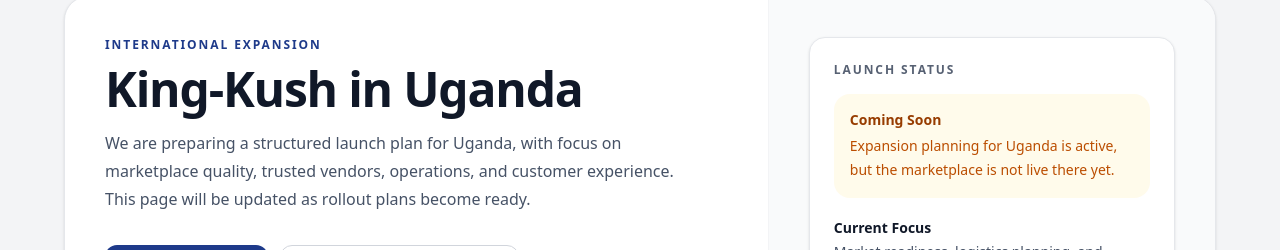
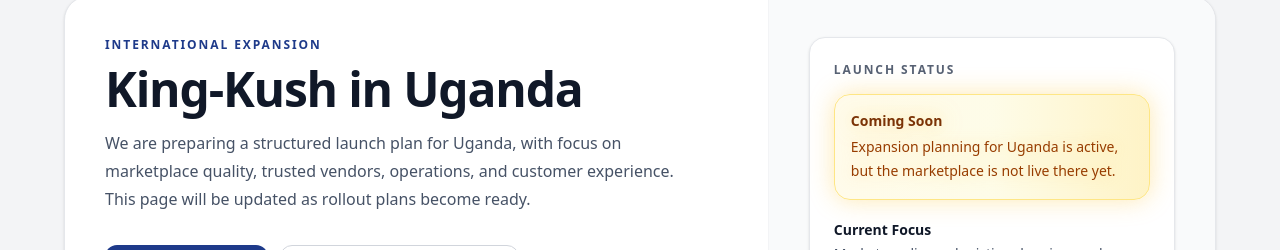
Before and after one commit to Manu9476/king-kush-stores, a Next.js app in the folder frontend/: page /footer-links/uganda in a window 1280 px wide. Shown: the part 132-382 px from the top of the page. Built offline with nearby package versions, Linux system fonts and the light colour scheme; no server answers.

Commit message:
Add glow styling to international coming soon status

```diff
--- a/frontend/src/components/ComingSoonBanner.tsx
+++ b/frontend/src/components/ComingSoonBanner.tsx
@@ -56,9 +56,11 @@
             <div className="border-t border-gray-100 bg-gray-50 p-8 lg:border-l lg:border-t-0 lg:p-10">
               <div className="rounded-2xl border border-gray-200 bg-white p-6 shadow-sm">
                 <p className="text-xs font-semibold uppercase tracking-[0.16em] text-gray-500">Launch Status</p>
-                <div className="mt-4 rounded-2xl bg-amber-50 px-4 py-4">
-                  <p className="text-sm font-bold text-amber-800">Coming Soon</p>
-                  <p className="mt-1 text-sm leading-6 text-amber-700">
+                <div className="mt-4 rounded-2xl border border-amber-200 bg-linear-to-r from-amber-50 via-yellow-50 to-amber-100 px-4 py-4 shadow-[0_0_24px_rgba(251,191,36,0.35)]">
+                  <p className="text-sm font-bold text-amber-900 drop-shadow-[0_0_10px_rgba(251,191,36,0.55)]">
+                    Coming Soon
+                  </p>
+                  <p className="mt-1 text-sm leading-6 text-amber-800 drop-shadow-[0_0_8px_rgba(251,191,36,0.35)]">
                     Expansion planning for {country} is active, but the marketplace is not live there yet.
                   </p>
                 </div>
```
